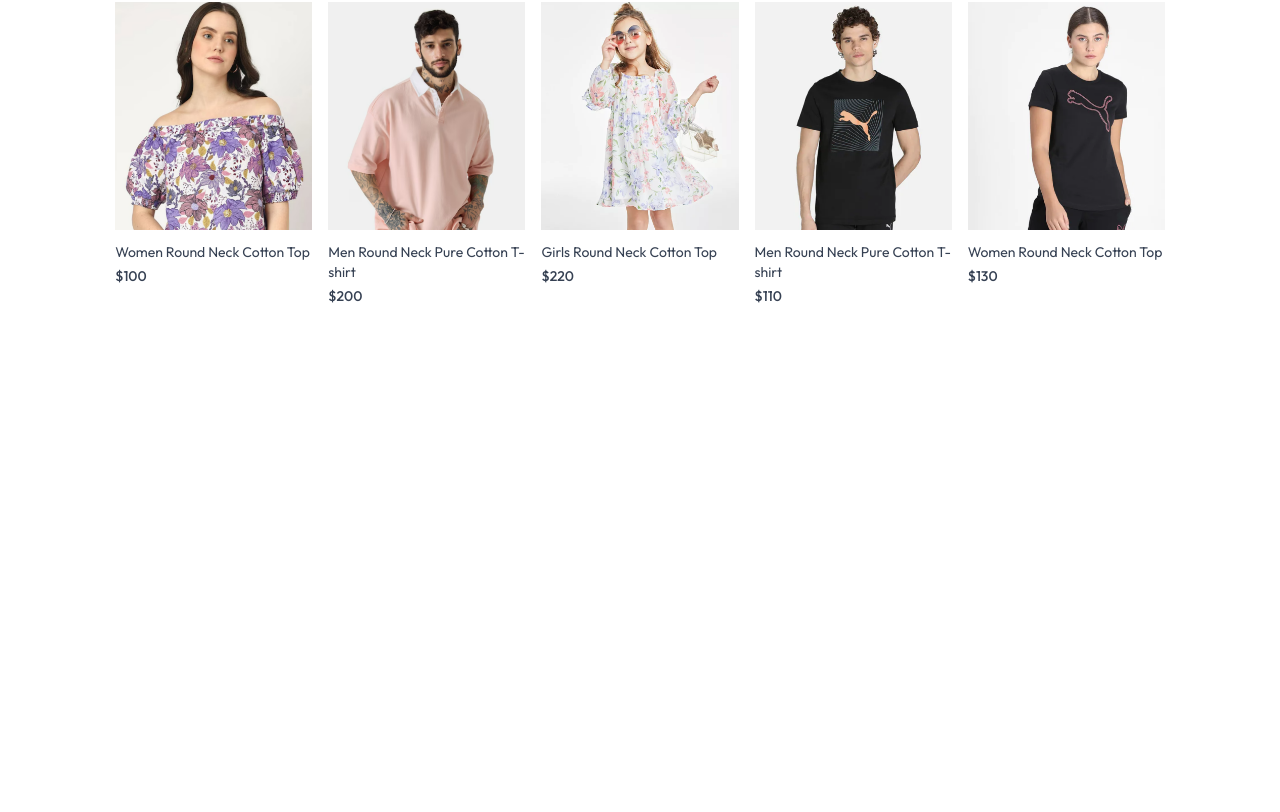
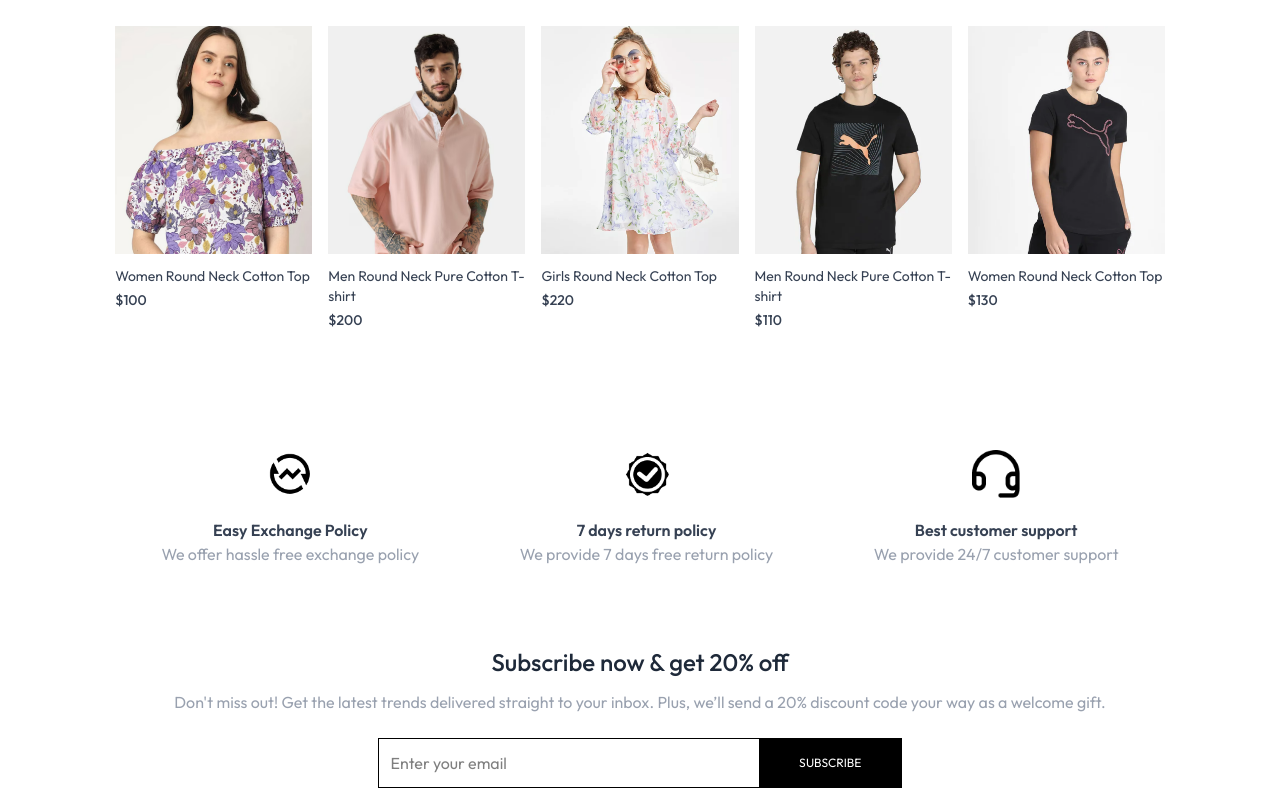
Before and after one commit to sumaiyakhondoker/E-commerce-App, a React (Vite) app in the folder frontend/: page / in a window 1280 px wide. Shown: the part 1467-2279 px from the top of the page. Before the commit the page ends 1813 px from the top, so only its background shows below. Built offline with nearby package versions, Linux system fonts and the light colour scheme.

Commit message:
ourpolicy and newsletterbox added

```diff
--- a/frontend/src/components/BestSeller.jsx
+++ b/frontend/src/components/BestSeller.jsx
@@ -19,7 +19,8 @@
             <div className="text-3xl text-center py-8">
                 <Title text1={"BEST"} text2={"SELLERS"}></Title>
                 <p className="w-3/4 m-auto text-xs sm:text-sm md:text-base text-gray-600">
-                Our most loved products, chosen by customers for their quality and style.
+
+                Discover the pieces everyone is talking about. These are our most-loved products, tried and tested by our community.
                 </p>
             </div>
 
--- /dev/null
+++ b/frontend/src/components/NewsLetterBox.jsx
@@ -0,0 +1,21 @@
+
+const NewsLetterBox = () => {
+
+    const onSubmitHandler = (e) =>{
+        e.preventDefault()
+
+    }
+    return (
+        <div className="text-center">
+            <p className="text-2xl font-medium text-gray-800">Subscribe now & get 20% off</p>
+            <p className="text-gray-400 mt-3">Don't miss out! Get the latest trends delivered straight to your inbox. Plus, we’ll send a 20% discount code your way as a welcome gift.</p>
+
+            <form onSubmit={onSubmitHandler} className="w-full sm:w-1/2 flex items-center gap-3 mx-auto my-6 border pl-3">
+                <input className="w-full sm:flex-1 outline-none" type="email" placeholder="Enter your email" required/>
+                <button type="submit" className="bg-black text-white text-xs px-10 py-4">SUBSCRIBE</button>
+            </form>
+        </div>
+    );
+};
+
+export default NewsLetterBox;
--- /dev/null
+++ b/frontend/src/components/OurPolicy.jsx
@@ -0,0 +1,27 @@
+
+import {assets} from "../assets/assets.js"
+const OurPolicy = () => {
+    return (
+        <div className="flex flex-col sm:flex-row justify-around gap-12 sm:gap-2 text-center py-20 text-xs sm:text-sm md:text-base text-gray-700">
+
+
+            <div>
+                <img src={assets.exchange_icon} className="w-12 m-auto mb-5" alt="" />
+                <p className="font-semibold">Easy Exchange Policy</p>
+                <p className="text-gray-400">We offer hassle free exchange policy </p>
+            </div>
+            <div>
+                <img src={assets.quality_icon} className="w-12 m-auto mb-5" alt="" />
+                <p className="font-semibold">7 days return policy</p>
+                <p className="text-gray-400">We provide 7 days free return policy </p>
+            </div>
+            <div>
+                <img src={assets.support_img} className="w-12 m-auto mb-5" alt="" />
+                <p className="font-semibold">Best customer support</p>
+                <p className="text-gray-400">We provide 24/7 customer support </p>
+            </div>
+        </div>
+    );
+};
+
+export default OurPolicy;
--- a/frontend/src/pages/Home.jsx
+++ b/frontend/src/pages/Home.jsx
@@ -1,6 +1,8 @@
 import BestSeller from "../components/BestSeller";
 import Hero from "../components/Hero";
 import LatestCollection from "../components/LatestCollection";
+import NewsLetterBox from "../components/NewsLetterBox";
+import OurPolicy from "../components/OurPolicy";
 
 
 const Home = () => {
@@ -9,6 +11,8 @@
             <Hero></Hero>
             <LatestCollection></LatestCollection>
             <BestSeller></BestSeller>
+            <OurPolicy></OurPolicy>
+            <NewsLetterBox></NewsLetterBox>
         </div>
     );
 };
```
